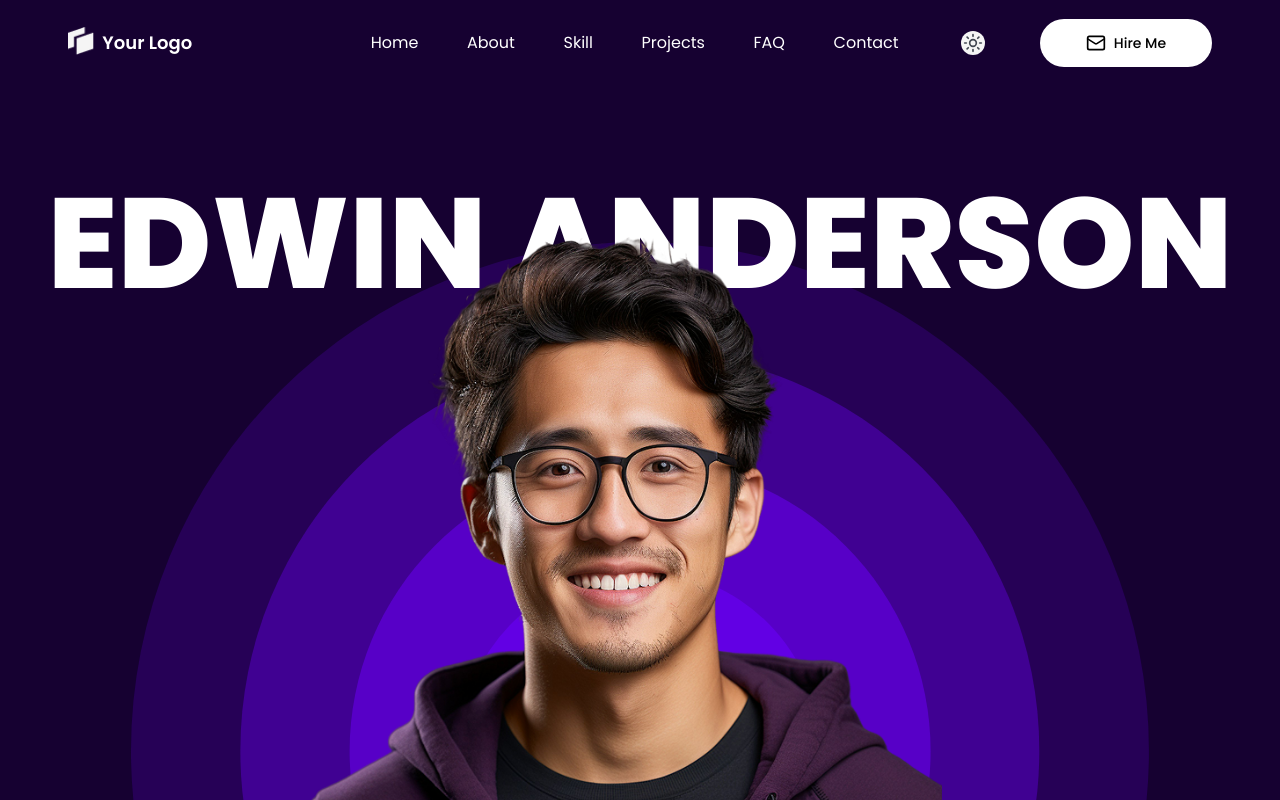
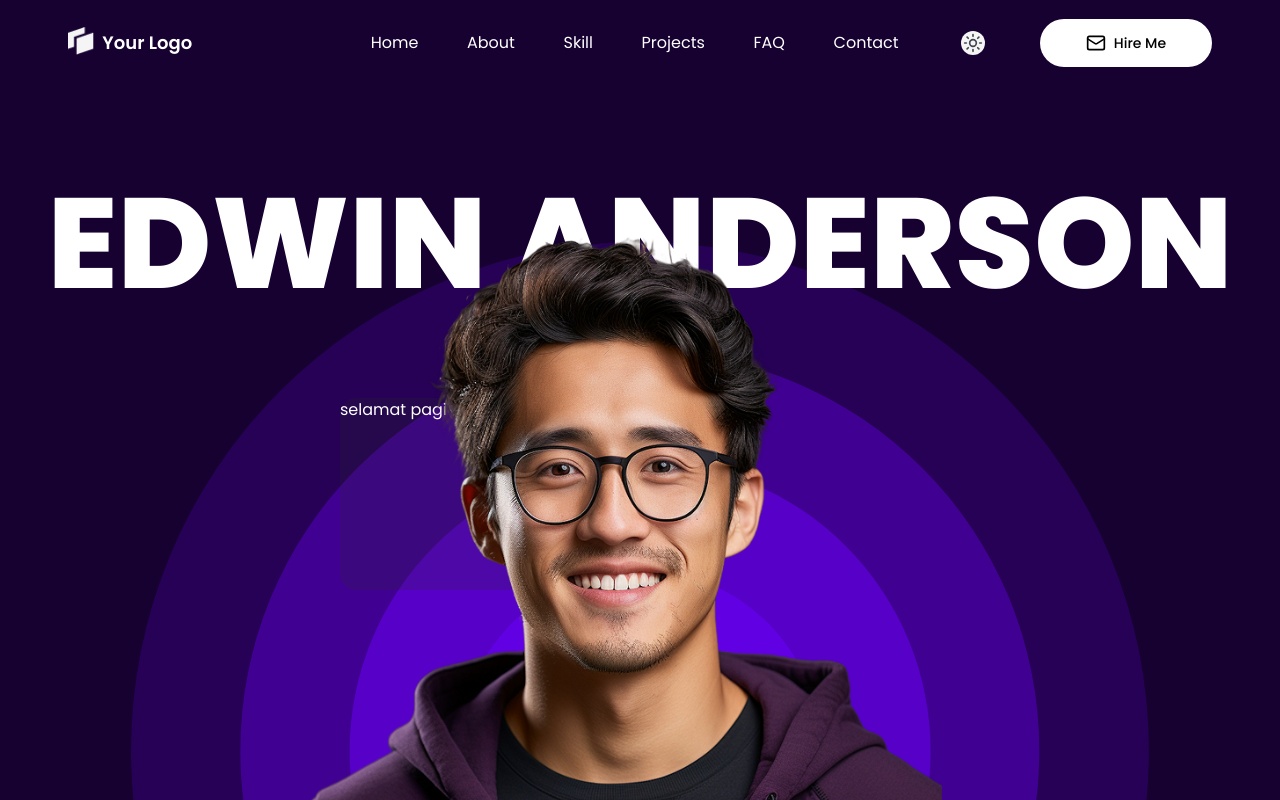
Before and after one commit to herfando/Next-Motion-Portfolio-UI-in-Action, a Next.js app: page / in a window 1280 px wide. Shown: the top 800 px of the page. Built offline with nearby package versions, Linux system fonts and the light colour scheme.

Commit message:
create card

```diff
--- a/src/components/container/Hero.tsx
+++ b/src/components/container/Hero.tsx
@@ -1,5 +1,6 @@
 import React from 'react';
 import Image from 'next/image';
+import { Card } from '../ui/card';
 
 export default function Hero() {
   return (
@@ -14,7 +15,7 @@ export default function Hero() {
         alt='Hero Image'
         width={763}
         height={763}
-        className='absolute top-[32.85%] left-1/2 z-6 -translate-x-[50%] object-contain pb-0 md:top-[14.3%] md:block md:-translate-x-[54.4%] md:pb-75'
+        className='absolute top-[32.85%] left-1/2 z-9 -translate-x-[50%] object-contain pb-0 md:top-[14.3%] md:block md:-translate-x-[54.4%] md:pb-75'
         style={{ height: 'clamp(26.5rem, 52.99vw, 47.69rem)' }}
       />
 
@@ -48,6 +49,10 @@ export default function Hero() {
         className='absolute top-[19.6%] left-1/2 z-1 h-[1018] w-[1018] -translate-x-[50%] rounded-full bg-[#6600EB33]'
       ></div>
       {/* Feature Card */}
+      <Card className='absolute top-[39.07%] right-1/2 h-192 w-200 -translate-x-[50%]'>
+        selamat pagi
+      </Card>
+
       {/* Feature Card */}
       {/* Feature Card */}
 
--- /dev/null
+++ b/src/components/ui/card.tsx
@@ -0,0 +1,18 @@
+import * as React from 'react';
+
+import { cn } from '@/lib/utils';
+
+function Card({ className, ...props }: React.ComponentProps<'div'>) {
+  return (
+    <div
+      data-slot='card'
+      className={cn(
+        'z-5 rounded-2xl border-[1] border-[#FDFDFD1A] bg-[#28282833] text-white',
+        className
+      )}
+      {...props}
+    />
+  );
+}
+
+export { Card };
```
